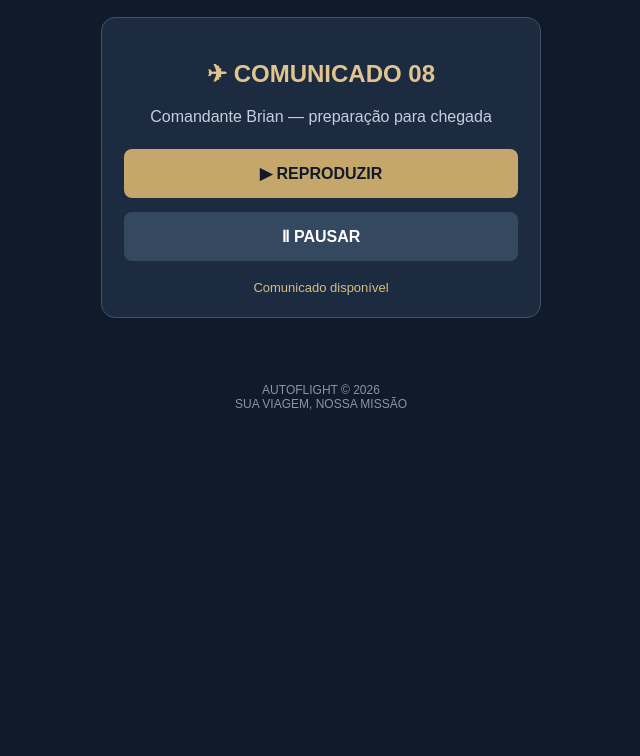
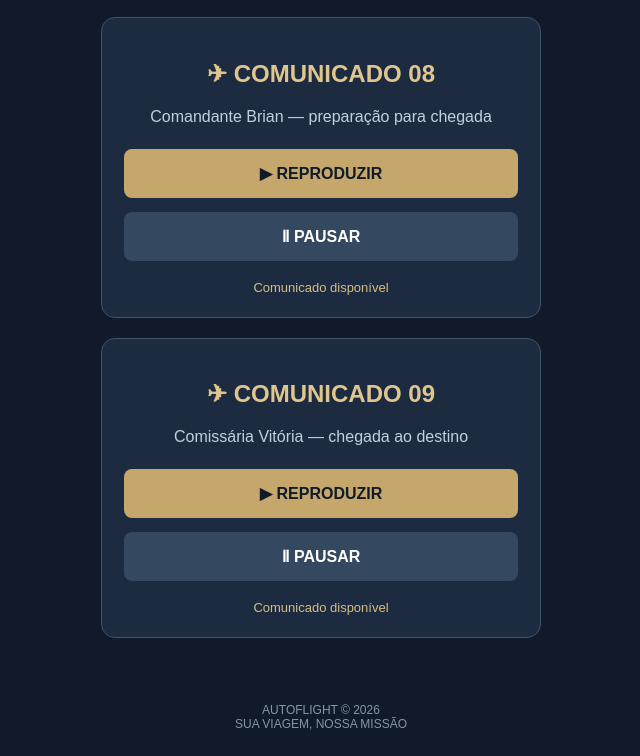
Before and after one commit to joaoms92/autoflight-android, a plain HTML site: page index.html in a window 1280 px wide. Shown: the part 2389-3145 px from the top of the page, without its empty margins (319-959 px from the left). Before the commit the page ends 2825 px from the top, so only its background shows below. Drawn offline with Linux system fonts and the light colour scheme.

Commit message:
Add comunicado 09 with audio and status updates

```diff
--- a/index.html
+++ b/index.html
@@ -168,6 +168,14 @@ Aguardando autorização para embarque
 <div class="status" id="comunicado08Status">Comunicado disponível</div>
 </div>
 
+<div class="card">
+<h2>✈ COMUNICADO 09</h2>
+<p>Comissária Vitória — chegada ao destino</p>
+<button onclick="tocar('comunicado09')">▶ REPRODUZIR</button>
+<button onclick="pausar('comunicado09')" class="secondary">Ⅱ PAUSAR</button>
+<div class="status" id="comunicado09Status">Comunicado disponível</div>
+</div>
+
 </main>
 
 <footer>
@@ -184,7 +192,8 @@ const audios = {
   comunicado05: new Audio("./Comunicado_05_Vitoria.mp3"),
   comunicado06: new Audio("./Comunicado_06_Brian.mp3"),
   comunicado07: new Audio("./Comunicado_07_Vitoria.mp3"),
-  comunicado08: new Audio("./Comunicado_08_Brian.mp3")
+  comunicado08: new Audio("./Comunicado_08_Brian.mp3"),
+  comunicado09: new Audio("./Comunicado_09_Vitoria.mp3")
 };
 
 let sequenciaAtiva = false;
@@ -197,7 +206,8 @@ const etapas = [
   "comunicado05",
   "comunicado06",
   "comunicado07",
-  "comunicado08"
+  "comunicado08",
+  "comunicado09"
 ];
 
 const mensagens = {
@@ -207,7 +217,8 @@ const mensagens = {
   comunicado05: "Vitória: orientações de segurança",
   comunicado06: "Brian: informações sobre o trajeto",
   comunicado07: "Vitória: atualização de percurso",
-  comunicado08: "Brian: preparação para chegada"
+  comunicado08: "Brian: preparação para chegada",
+  comunicado09: "Vitória: chegada ao destino"
 };
 
 const start = document.getElementById("start");
```
